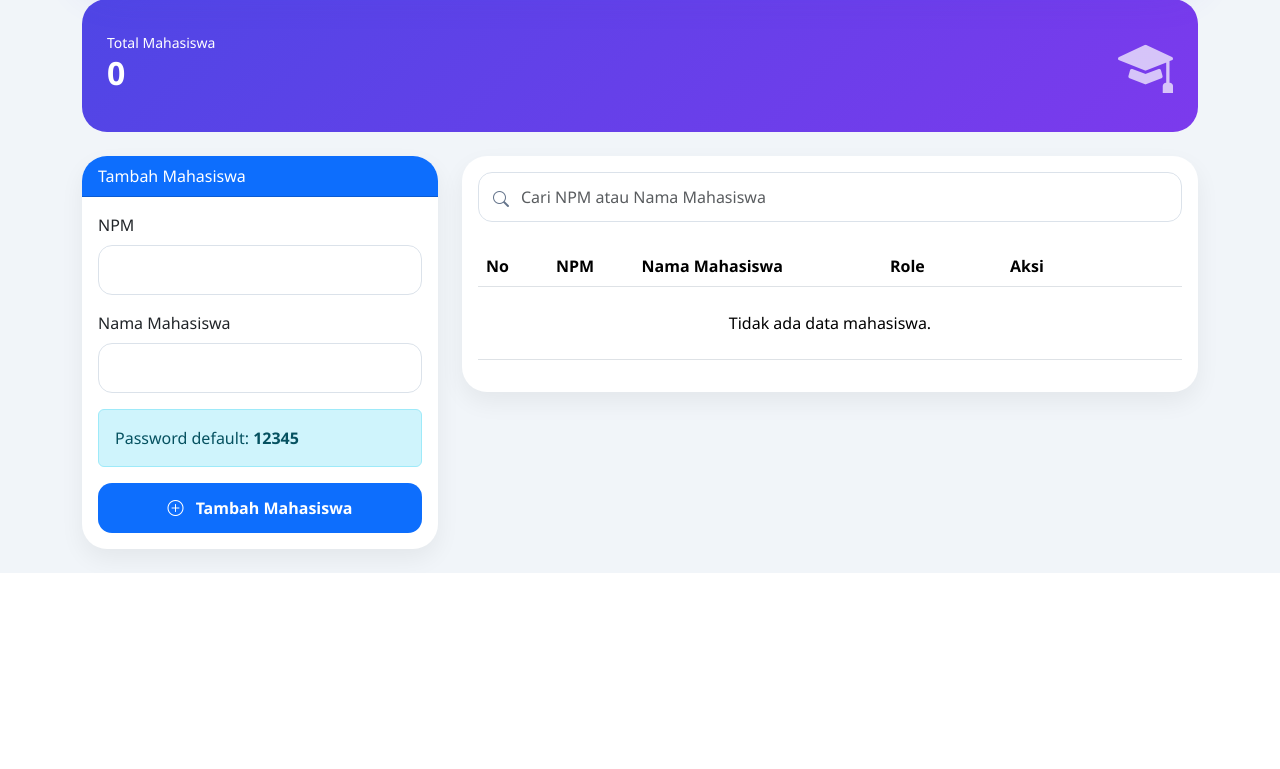
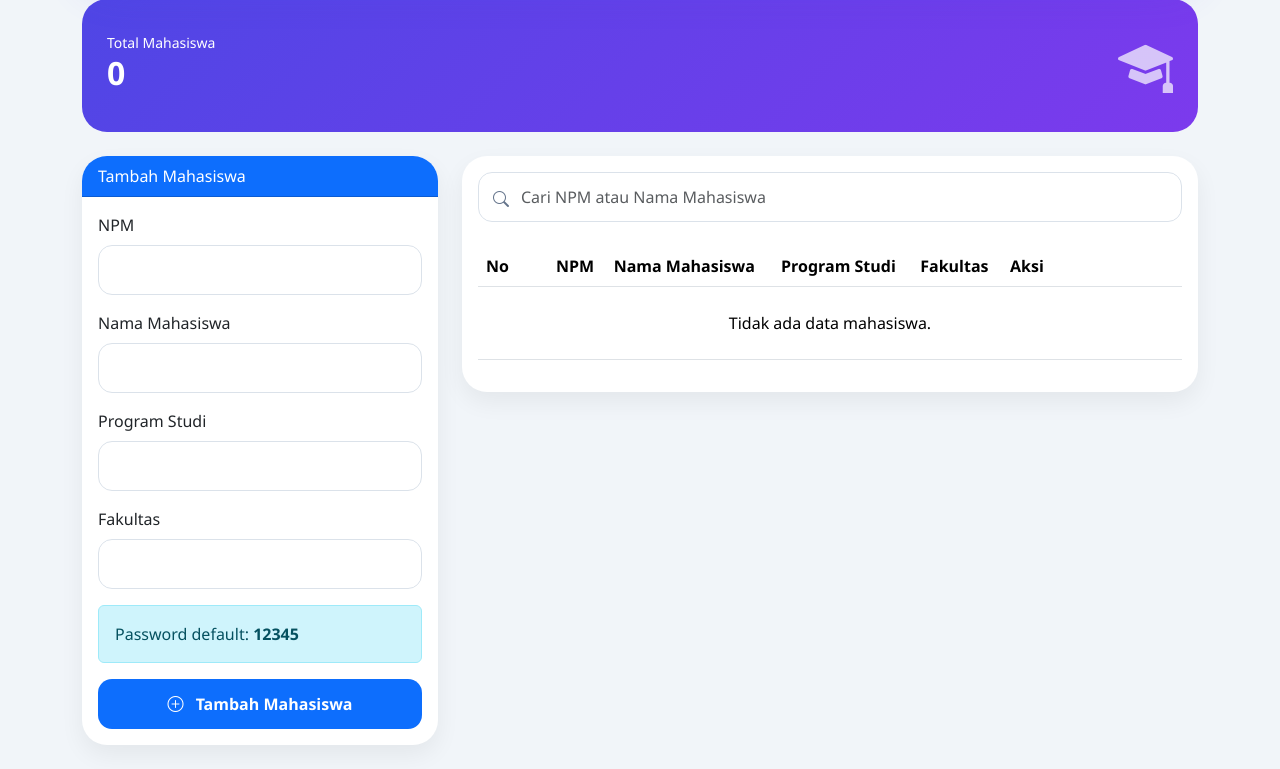
Before and after one commit to xinrilie/Consultation-system, a PHP site: page /mahasiswa.php in a window 1280 px wide. Shown: the part 245-1014 px from the top of the page. Before the commit the page ends 818 px from the top, so only its background shows below. Run offline with PHP 8.4, Linux system fonts and the light colour scheme; the visitor is signed in with stand-in values (Sample User, id 1); tables that the repository leaves empty or names only in its code hold one stand-in row (values such as "Sample post"); some libraries are stand-ins or nearby versions.

Commit message:
Update mahasiswa.php

```diff
--- a/jadwal_konsultasi/mahasiswa.php
+++ b/jadwal_konsultasi/mahasiswa.php
@@ -25,8 +25,22 @@
         $koneksi,
         trim($_POST['nama_mhs'])
     );
+$prodi = mysqli_real_escape_string(
+    $koneksi,
+    trim($_POST['prodi'])
+);
 
-    if(empty($npm) || empty($nama_mhs)){
+$fakultas = mysqli_real_escape_string(
+    $koneksi,
+    trim($_POST['fakultas'])
+);
+
+    if(
+    empty($npm) ||
+    empty($nama_mhs) ||
+    empty($prodi) ||
+    empty($fakultas)
+){
 
         $pesan_error = "Semua field wajib diisi.";
 
@@ -53,6 +67,8 @@
     npm,
     password,
     nama_mhs,
+    prodi,
+    fakultas,
     role
 )
                 VALUES
@@ -60,6 +76,8 @@
     '$npm',
     '$password',
     '$nama_mhs',
+    '$prodi',
+    '$fakultas',
     'mahasiswa'
 )"
             );
@@ -130,8 +148,11 @@
             mysqli_query(
                 $koneksi,
                 "UPDATE users SET
-                password='$password_md5'
-                WHERE id_user='$id_user'"
+
+npm='$npm',
+nama_mhs='$nama_mhs',
+prodi='$prodi',
+fakultas='$fakultas'"
             );
         }
 
@@ -594,7 +615,23 @@
 required>
 
 </div>
+<div class="mb-3">
+    <label class="form-label">Program Studi</label>
+    <input
+        type="text"
+        name="prodi"
+        class="form-control"
+        required>
+</div>
 
+<div class="mb-3">
+    <label class="form-label">Fakultas</label>
+    <input
+        type="text"
+        name="fakultas"
+        class="form-control"
+        required>
+</div>
 <div class="alert alert-info">
 
 Password default:
@@ -649,13 +686,10 @@
         <tr>
 
             <th width="70">No</th>
-
 <th>NPM</th>
-
 <th>Nama Mahasiswa</th>
-
-            <th width="120">Role</th>
-
+<th>Program Studi</th>
+<th>Fakultas</th>
 <th width="180">Aksi</th>
 
         </tr>
@@ -685,7 +719,6 @@
                 </strong>
 
             </td>
-
 <td>
 
 <?= htmlspecialchars($row['nama_mhs']) ?>
@@ -694,11 +727,13 @@
 
 <td>
 
-                <span class="badge-role">
+<?= htmlspecialchars($row['prodi'] ?? '-') ?>
 
-                    Mahasiswa
+</td>
 
-                </span>
+<td>
+
+<?= htmlspecialchars($row['fakultas'] ?? '-') ?>
 
 </td>
 
@@ -782,7 +817,31 @@
 required>
 
 </div>
+<div class="mb-3">
 
+<label>Program Studi</label>
+
+<input
+type="text"
+name="prodi"
+class="form-control"
+value="<?= htmlspecialchars($row['prodi'] ?? '') ?>"
+required>
+
+</div>
+
+<div class="mb-3">
+
+<label>Fakultas</label>
+
+<input
+type="text"
+name="fakultas"
+class="form-control"
+value="<?= htmlspecialchars($row['fakultas'] ?? '') ?>"
+required>
+
+</div>
 <div class="mb-3">
 
 <label>Password Baru</label>
@@ -836,7 +895,7 @@
 
 <tr>
 
-<td colspan="5" class="text-center py-4">
+<td colspan="6" class="text-center py-4">
 
 Tidak ada data mahasiswa.
 
```
Lines whose indentation alone changed are shown as unchanged.
